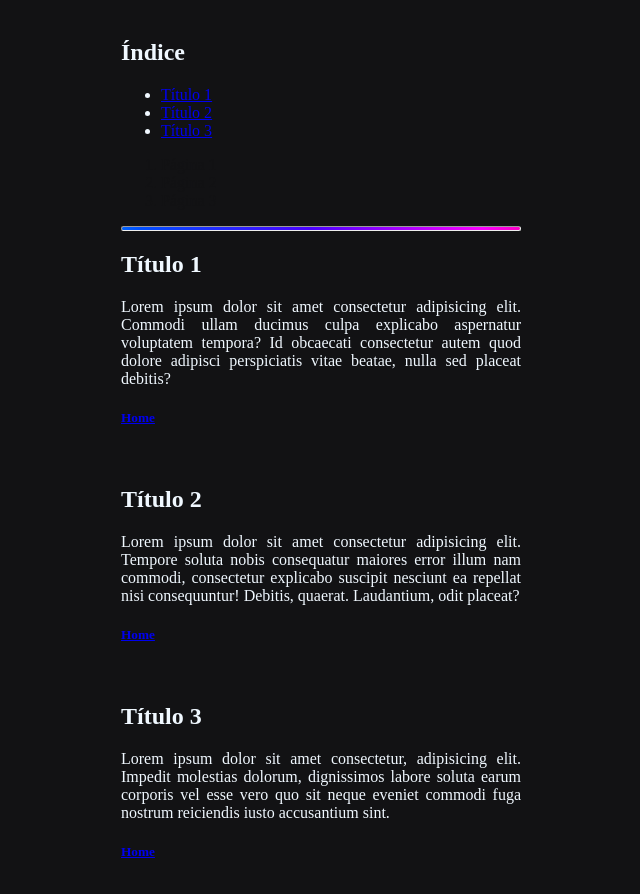
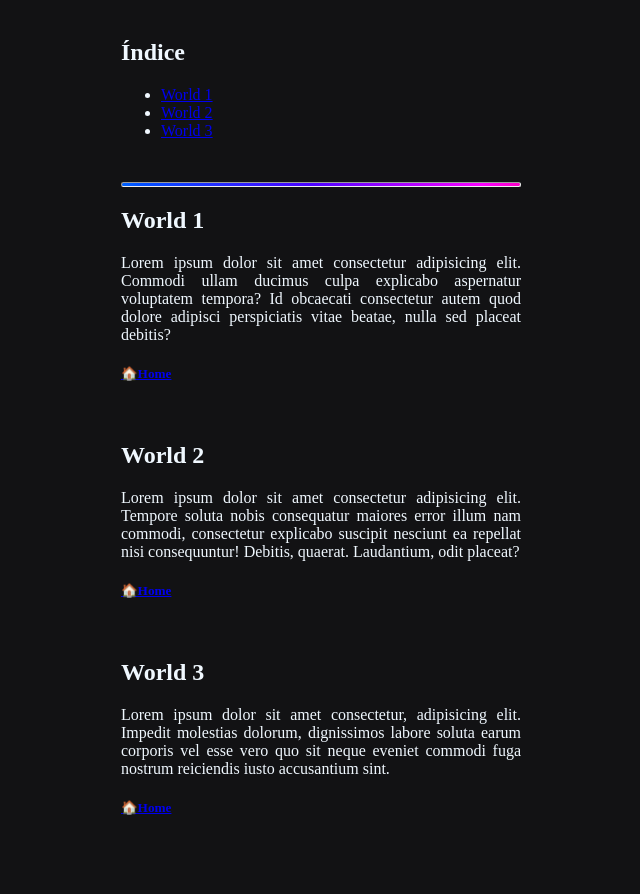
Before and after one commit to XxTheus/desenvolvimento-web-univille, a plain HTML site: page src/components/index.html in a window 1280 px wide. Shown: the part 418-1312 px from the top of the page, without its empty margins (319-959 px from the left). After the commit the page ends 1278 px from the top, so only its background shows below. Drawn offline with Linux system fonts and the light colour scheme.

Commit message:
refactor: melhorando o nome dos indices

```diff
--- a/src/components/index.html
+++ b/src/components/index.html
@@ -17,33 +17,35 @@
     <br>
     <h2>Índice</h2>
     <ul class="lista"> <!-- Unsorted list -->
-        <li><a href="#titulo1">Título 1</a></li> <!-- List Item -->
-        <li><a href="#titulo2">Título 2</a></li>
-        <li><a href="#titulo3">Título 3</a></li>
+        <li><a href="#world1">World 1</a></li> <!-- List Item -->
+        <li><a href="#world2">World 2</a></li>
+        <li><a href="#world3">World 3</a></li>
     </ul>
-
-    <ol class="lista2"> <!-- Order list -->
-        <li>Página 1</li> <!-- List Item -->
+    <br>
+<!--
+    <ol class="lista2">  (ol = Order list)
+        <li>Página 1</li>  (li = List Item)
         <li>Página 2</li>
         <li>Página 3</li>
     </ol>
+-->
     <hr class="linha">
 
     <div>
         <!-- Atributos -->
-        <h2 id="titulo1">Título 1</h2>
+        <h2 id="world1">World 1</h2>
         <p>Lorem ipsum dolor sit amet consectetur adipisicing elit. Commodi ullam ducimus culpa explicabo aspernatur voluptatem tempora? Id obcaecati consectetur autem quod dolore adipisci perspiciatis vitae beatae, nulla sed placeat debitis?</p>
-        <h5><a href="#home">Home</a></h5>
+        <h5><a href="#home">🏠Home</a></h5>
         <br>
 
-        <h2 id="titulo2">Título 2</h2>
+        <h2 id="world2">World 2</h2>
         <p>Lorem ipsum dolor sit amet consectetur adipisicing elit. Tempore soluta nobis consequatur maiores error illum nam commodi, consectetur explicabo suscipit nesciunt ea repellat nisi consequuntur! Debitis, quaerat. Laudantium, odit placeat?</p>
-        <h5><a href="#home">Home</a></h5>
+        <h5><a href="#home">🏠Home</a></h5>
         <br>
 
-        <h2 id="titulo3">Título 3</h2>
+        <h2 id="world3">World 3</h2>
         <p>Lorem ipsum dolor sit amet consectetur, adipisicing elit. Impedit molestias dolorum, dignissimos labore soluta earum corporis vel esse vero quo sit neque eveniet commodi fuga nostrum reiciendis iusto accusantium sint.</p>
-        <h5><a href="#home">Home</a></h5>
+        <h5><a href="#home">🏠Home</a></h5>
         <br>
     </div>
 </body>
```
